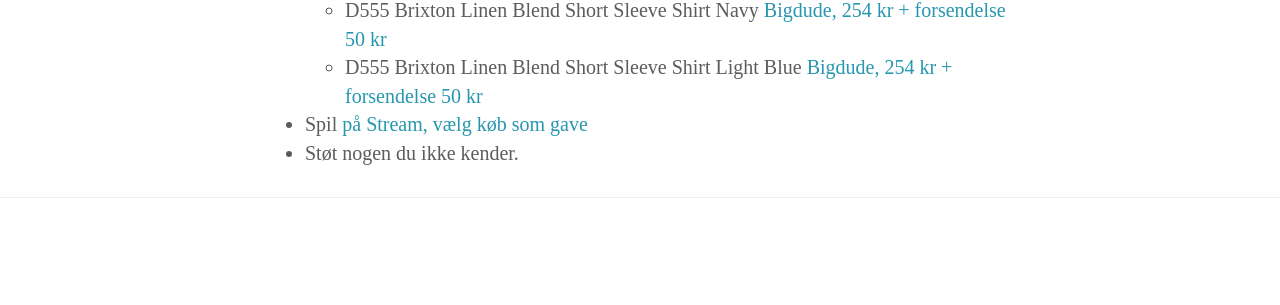
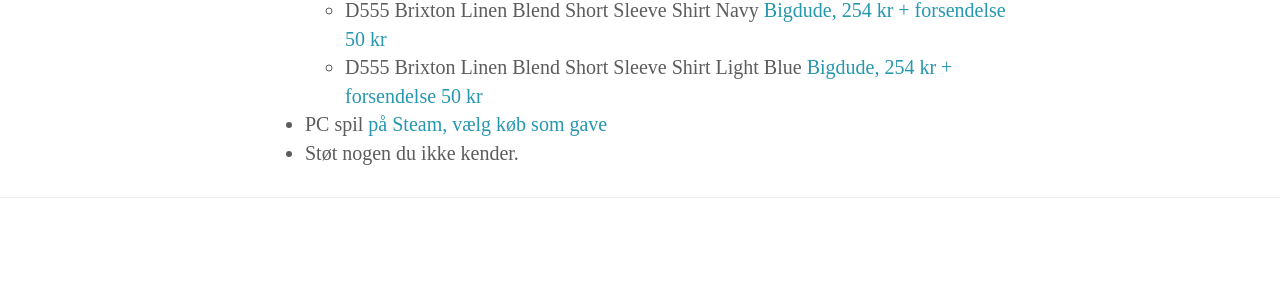
Before and after one commit to clysel/christian.lysel.net, a Jekyll site: the page built from gave.markdown, in a window 1280 px wide. Shown: the part 837-1142 px from the top of the page. Built offline with Jekyll 4.4.1, drawn with Linux system fonts in a browser that asks for light colours.

Commit message:
Update gave.markdown

```diff
--- a/gave.markdown
+++ b/gave.markdown
@@ -16,5 +16,5 @@
    * D555 Anton Printed Short Sleeve Shirt Navy [Bigdude,228 kr + forsendelse 50 kr](https://www.bigdudeclothing.co.uk/d555-anton-printed-short-sleeve-shirt-navy/)
    * D555 Brixton Linen Blend Short Sleeve Shirt Navy [Bigdude, 254 kr + forsendelse 50 kr](https://www.bigdudeclothing.co.uk/d555-brixton-linen-blend-short-sleeve-shirt-navy/)
    * D555 Brixton Linen Blend Short Sleeve Shirt Light Blue [Bigdude, 254 kr + forsendelse 50 kr](https://www.bigdudeclothing.co.uk/d555-brixton-linen-blend-short-sleeve-shirt-light-blue/)
- * Spil [på Stream, vælg køb som gave](https://store.steampowered.com/wishlist/profiles/76561197993716838/#sort=order)
+ * PC spil [på Steam, vælg køb som gave](https://store.steampowered.com/wishlist/profiles/76561197993716838/#sort=order)
  * Støt nogen du ikke kender.
```
